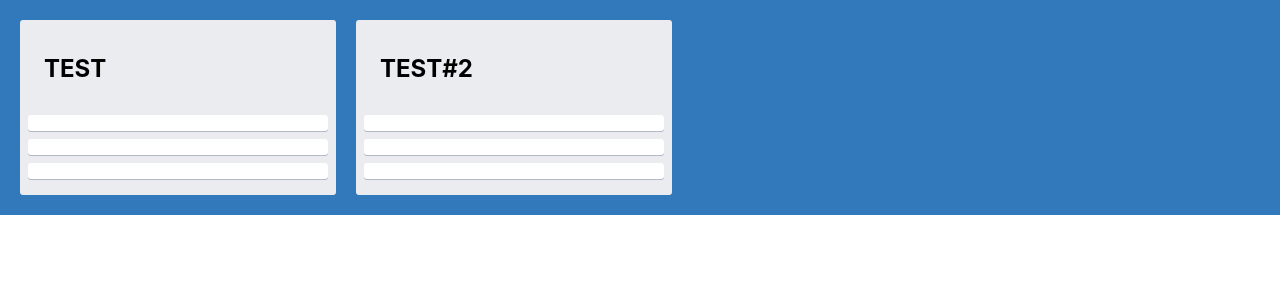
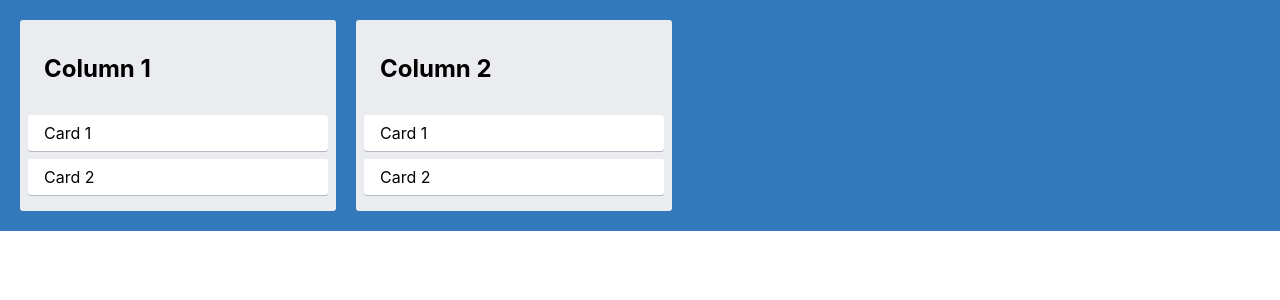
Before and after one commit to TBT50/react-app, a React (Create React App) app: page / in a window 1280 px wide. Shown: the top 300 px of the page. Built offline with nearby package versions, Linux system fonts and the light colour scheme.

Commit message:
Render statically two columns and two cards inside each

```diff
--- a/src/App.tsx
+++ b/src/App.tsx
@@ -1,26 +1,21 @@
 import React from 'react';
 
-import { AppContainer, ColumnContainer, ColumnTitle, CardContainer } from './styles';
+import { AppContainer } from './styles';
+
+import Column from './components/Column';
+import Card from './components/Card';
 
 const App: React.FC = () => {
   return (
     <AppContainer>
-      <ColumnContainer>
-        <ColumnTitle>
-          <h2>TEST</h2>
-        </ColumnTitle>
-        <CardContainer />
-        <CardContainer />
-        <CardContainer />
-      </ColumnContainer>
-      <ColumnContainer>
-        <ColumnTitle>
-          <h2>TEST#2</h2>
-        </ColumnTitle>
-        <CardContainer />
-        <CardContainer />
-        <CardContainer />
-      </ColumnContainer>
+      <Column columnTitle="Column 1">
+        <Card text="Card 1" />
+        <Card text="Card 2" />
+      </Column>
+      <Column columnTitle="Column 2">
+        <Card text="Card 1" />
+        <Card text="Card 2" />
+      </Column>
     </AppContainer>
   );
 };
```
Also changed, not shown: .eslintrc.js.
